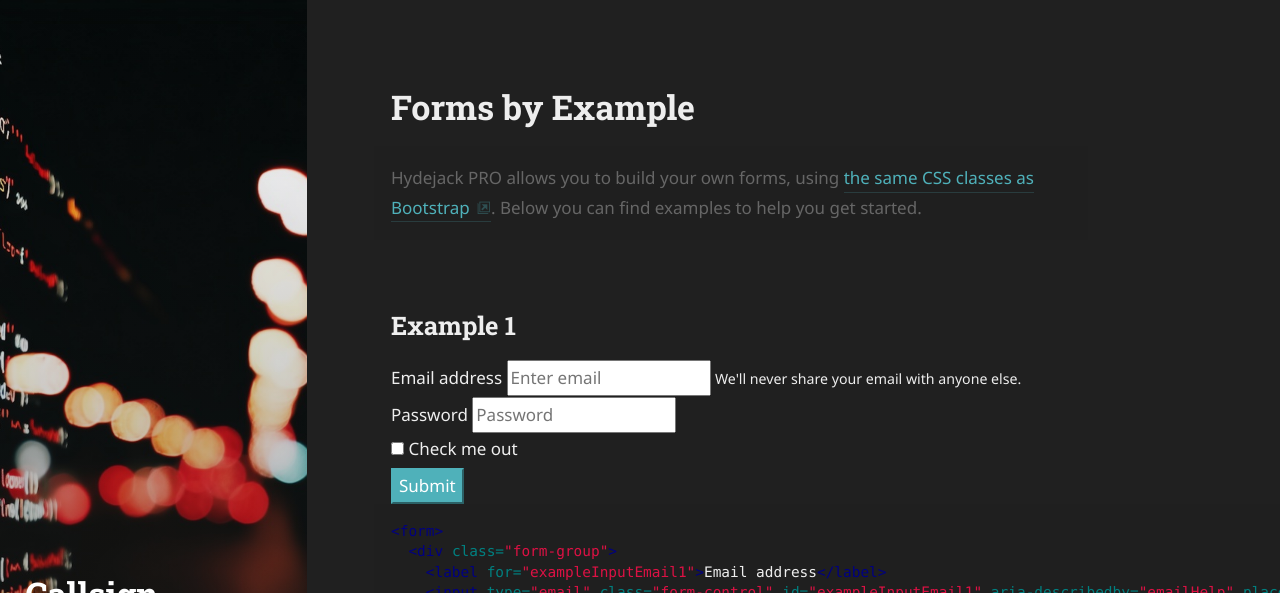
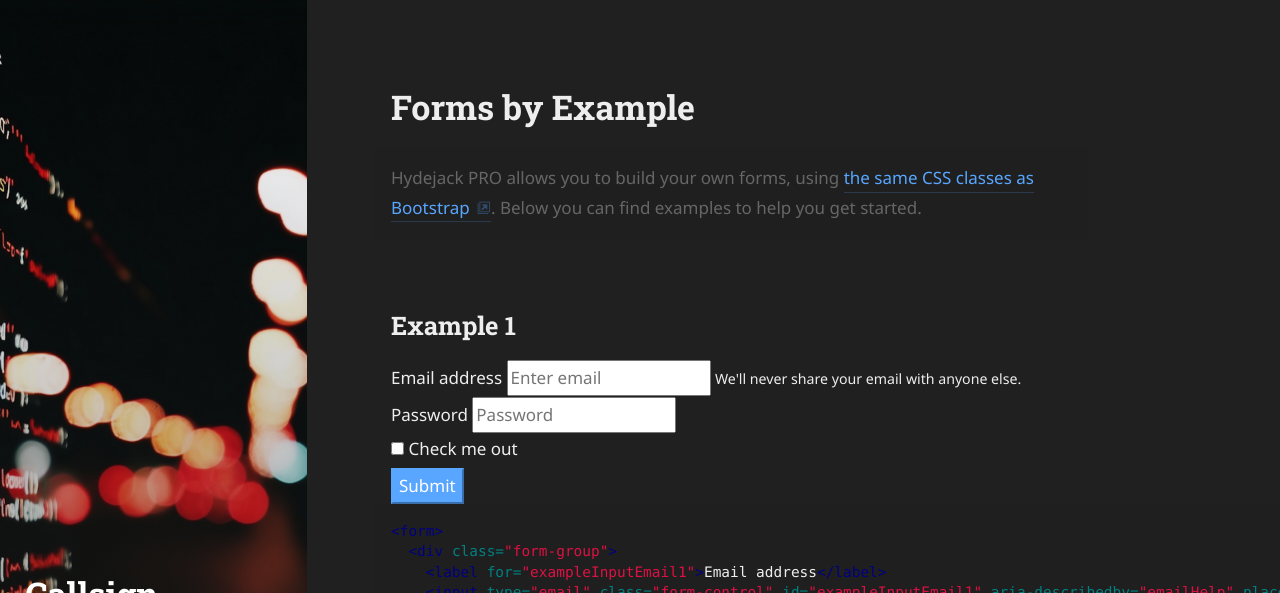
Before and after one commit to callsign88/callsign88.github.io, a Jekyll site: the page built from forms-by-example.md, in a window 1280 px wide. Shown: the top 593 px of the page. Built offline with Jekyll 4.4.1, drawn with Linux system fonts in a browser that asks for light colours; some web fonts are replaced.

Commit message:
Update _config.yml: change theme accent color to blue (#58a6ff)

```diff
--- a/_config.yml
+++ b/_config.yml
@@ -72,7 +72,7 @@ paginate_path:         /page-:num/
 
 # Sidebar image and theme color of the site.
 accent_image:          /assets/img/sidebar-bg.jpg
-accent_color:          '#4fb1ba'
+accent_color:          '#58a6ff'
 
 # The string encoding which fonts to fetch from Google Fonts.
 # See: <https://qwtel.com/hydejack/docs/configuration/>
```
